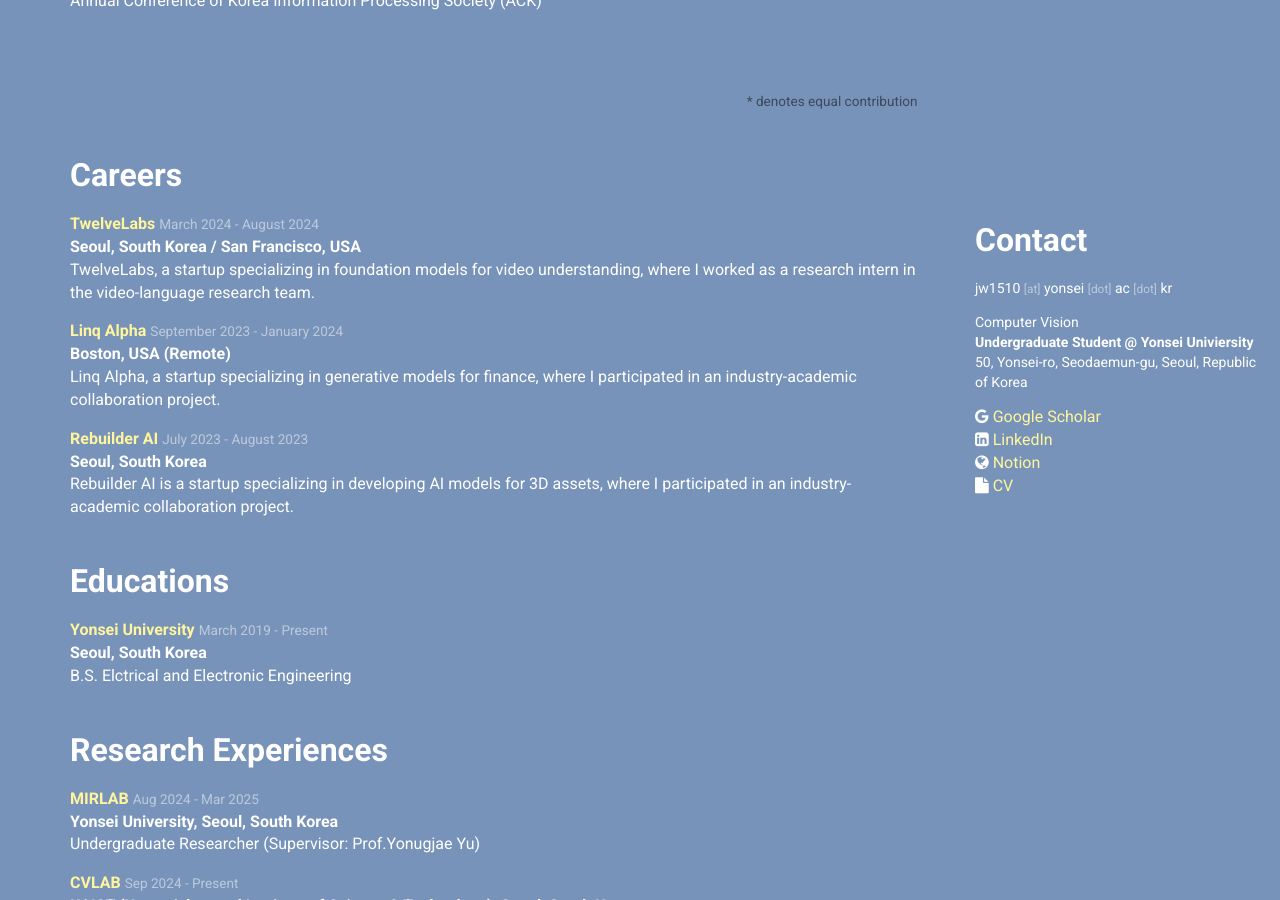
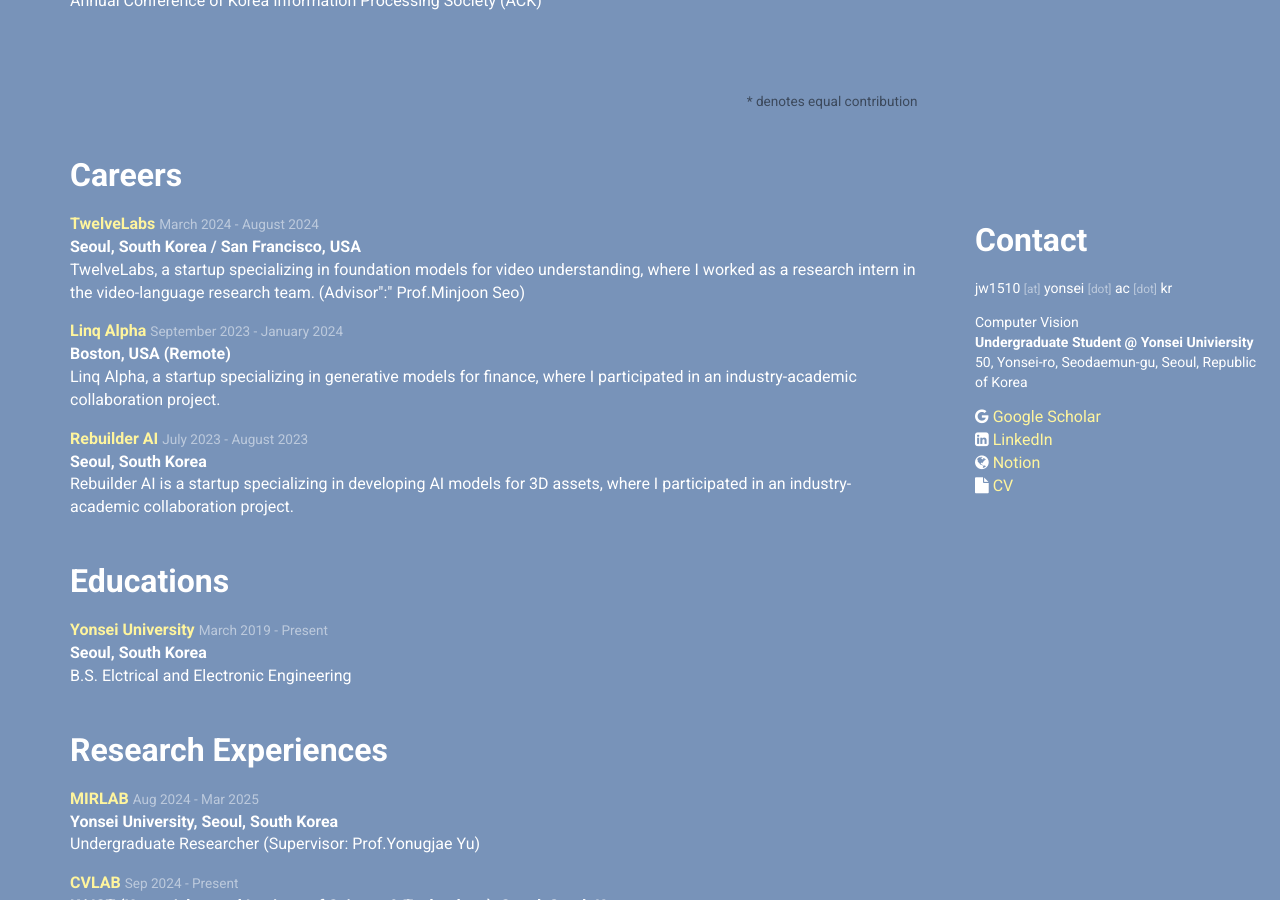
Before and after one commit to junwankimm/junwankimm.github.io, a Jekyll site: the page built from index.html, in a window 1280 px wide and 900 px high, scrolled down 1182 px. Built offline with Jekyll 4.4.1, drawn with Linux system fonts in a browser that asks for light colours; nearby versions of some CDN libraries.

Commit message:
add prof

```diff
--- a/_data/careers.yml
+++ b/_data/careers.yml
@@ -3,7 +3,7 @@
   location: <b>Seoul, South Korea / San Francisco, USA </b>
   date: March 2024 - August 2024
   url: https://www.twelvelabs.io
-  detail: TwelveLabs, a startup specializing in foundation models for video understanding, where I worked as a research intern in the video-language research team.
+  detail: TwelveLabs, a startup specializing in foundation models for video understanding, where I worked as a research intern in the video-language research team. (Advisor":" Prof.Minjoon Seo)
 -
   title: Linq Alpha
   location: <b>Boston, USA (Remote)</b>
```
